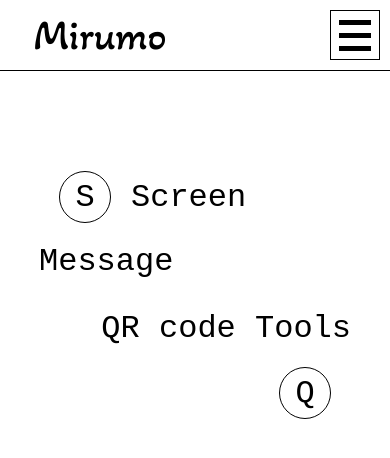
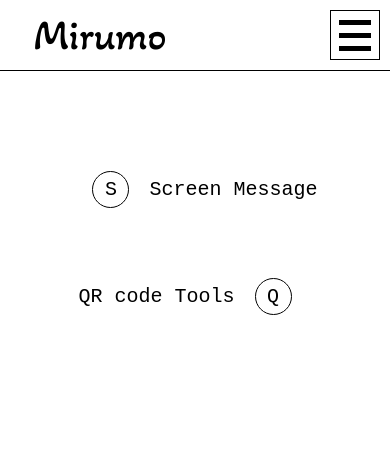
Before and after one commit to Mirumodapon/react_my-old-website, a React (Create React App) app: page /tools in a window 390 px wide. Shown: the top 458 px of the page. Built offline with nearby package versions, Linux system fonts and the light colour scheme.

Commit message:
[style] tools list rwd

```diff
--- a/src/assets/scss/tools.scss
+++ b/src/assets/scss/tools.scss
@@ -8,6 +8,13 @@
 		* {
 			display: block;
 			font-size: 3.2rem;
+			@media screen and (max-width: 700px) {
+				font-size: 2.4rem;
+			}
+			@media screen and (max-width: 400px) {
+				font-size: 2rem;
+			}
+
 			color: black;
 			text-decoration: none;
 			margin: 30px 0;
@@ -17,6 +24,10 @@
 				border-radius: 50%;
 				width: 50px;
 				height: 50px;
+				@media screen and (max-width: 400px) {
+					width: 35px;
+					height: 35px;
+				}
 				justify-content: center;
 				align-items: center;
 				margin: 20px;
@@ -28,5 +39,13 @@
 		*:nth-child(even) {
 			text-align: right;
 		}
+		@media screen and (max-width: 500px) {
+			*:nth-child(odd) {
+				text-align: center;
+			}
+			*:nth-child(even) {
+				text-align: center;
+			}
+		}
 	}
 }
```
